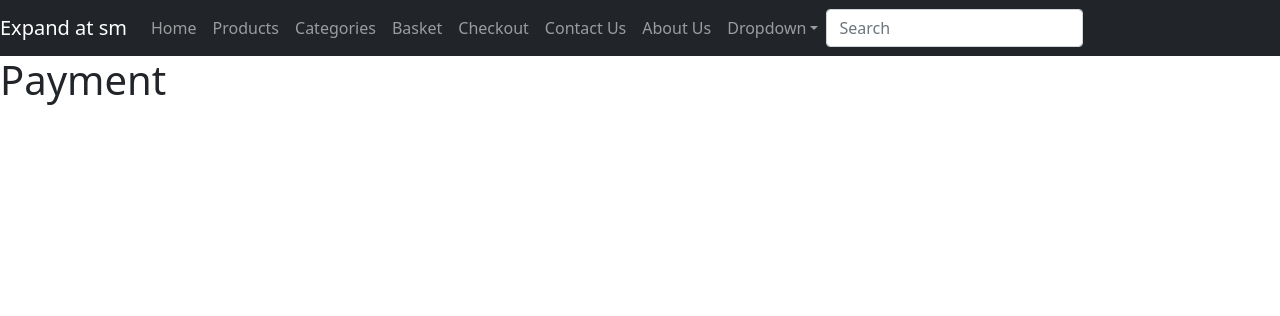
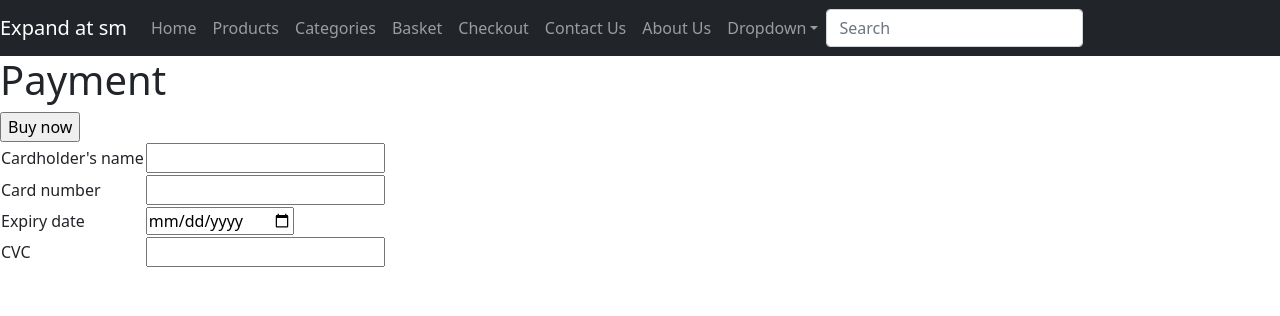
Before and after one commit to Tom-Freed/qa-gh, a Flask app: page /payment in a window 1280 px wide. Shown: the top 316 px of the page. Run offline with Flask 3, Linux system fonts and the light colour scheme.

Commit message:
part of payment

```diff
--- a/Project1/app.py
+++ b/Project1/app.py
@@ -1,8 +1,9 @@
 from flask import Flask, render_template, request, redirect, url_for
 from flask_sqlalchemy import SQLAlchemy
 from flask_wtf import FlaskForm
-from wtforms import SelectField, SubmitField, IntegerField, StringField
+from wtforms import SelectField, SubmitField, IntegerField, StringField, DateField
 from wtforms.validators import DataRequired
+from flask_bcrypt import Bcrypt
 #pymysql
 import os
 
@@ -19,9 +20,11 @@ app.config['SECRET_KEY'] = 'YOUR_SECRET_KEY'
 
 db = SQLAlchemy(app)
 
+bcrypt = Bcrypt(app)
+
 class Stock(db.Model):
     id = db.Column(db.Integer, primary_key=True)
-    name = db.Column(db.String(30), nullable=False)
+    name = db.Column(db.String, nullable=False)
     price = db.Column(db.Float, nullable=False)
     quantity = db.Column(db.Integer, nullable=False)
     summary = db.Column(db.String, nullable=False)
@@ -32,6 +35,13 @@ class Basket(db.Model):
     stock_id = db.Column(db.Integer, db.ForeignKey('stock.id'),nullable=False)
     quantity = db.Column(db.Integer, nullable=False)
     total = db.Column(db.Float, nullable=False)
+
+class Payment(db.Model):
+    id = db.Column(db.Integer, primary_key=True)
+    name = db.Column(db.String, nullable=False)
+    card_num = db.Column(db.Integer, nullable=False)
+    expiry_date = db.Column(db.Date, nullable=False)
+    cvc = db.Column(db.Integer, nullable=False)
 
 class QuantityForm(FlaskForm):
     stock_id = IntegerField('Stock ID')
@@ -45,10 +55,17 @@ class BasketForm(FlaskForm):
 
 class ShippingForm(FlaskForm):
     name = StringField("Name", validators=[DataRequired()])
-    address1 = StringField("Address Line 1", validators=[DataRequired()])
-    address2 = StringField("Address Line 2", validators=[DataRequired()])
+    address1 = StringField("Address line 1", validators=[DataRequired()])
+    address2 = StringField("Address line 2", validators=[DataRequired()])
     postcode = StringField("Postcode", validators=[DataRequired()])
     payment = SubmitField("Proceed to payment")
+
+class PaymentForm(FlaskForm):
+    name = StringField("Cardholder's name", validators=[DataRequired()])
+    card_num = IntegerField("Card number", validators=[DataRequired()])
+    expiry_date = DateField("Expiry date", format='%m-%y', validators=[DataRequired()])
+    cvc = IntegerField("CVC", validators=[DataRequired()])
+    buy_now = SubmitField("Buy now")
 
 
 @app.route('/')
@@ -116,14 +133,18 @@ def checkout():
     order_total = sum(item.total for item in basket)
 
     if form.validate_on_submit():
-        return render_template('payment.html')
-
+        return render_template('checkout.html', basket=basket, order_total=order_total, form=form)
 
     return render_template('checkout.html', basket=basket, order_total=order_total, form=form)
 
 @app.route('/payment')
 def payment():
-    return render_template('payment.html')
+    form = PaymentForm()
+
+    # if request.method == "POST":
+    #     if form.validate_on_submit():
+
+    return render_template('payment.html', form=form)
 
 @app.route('/contact')
 def contact():
--- a/Project1/templates/checkout.html
+++ b/Project1/templates/checkout.html
@@ -29,7 +29,7 @@
             </tr>
         </tbody>
    </table>
-   <form method="get" action="">
+   <form method="get" action="url_for('payment')">
     {{ form.hidden_tag() }}
     {{ form.name.label }} {{ form.name }}
     <br>
--- a/Project1/templates/payment.html
+++ b/Project1/templates/payment.html
@@ -8,5 +8,34 @@
 <body>
     {% include 'navbar.html' %}
     <h1>Payment</h1>
+    <form method="post" action="">
+        {{ form.hidden_tag() }}
+        <table>
+            <tr>
+                <td>{{ form.name.label }}</td>
+                <td>{{ form.name }}</td>
+            </tr>
+            <tr>
+                <td>{{ form.card_num.label }}</td>
+                <td>{{ form.card_num }}</td>
+            </tr>
+            <tr>
+                <td>{{ form.expiry_date.label }}</td>
+                <td>{{ form.expiry_date }}</td>
+            </tr>
+            <tr>
+                <td>{{ form.cvc.label }}</td>
+                <td>{{ form.cvc }}</td>
+            </tr>
+            <tr>
+                {{ form.buy_now }}
+            </tr>
+        </table>
+
+
+
+
+
+    </form>
 </body>
 </html>
```
